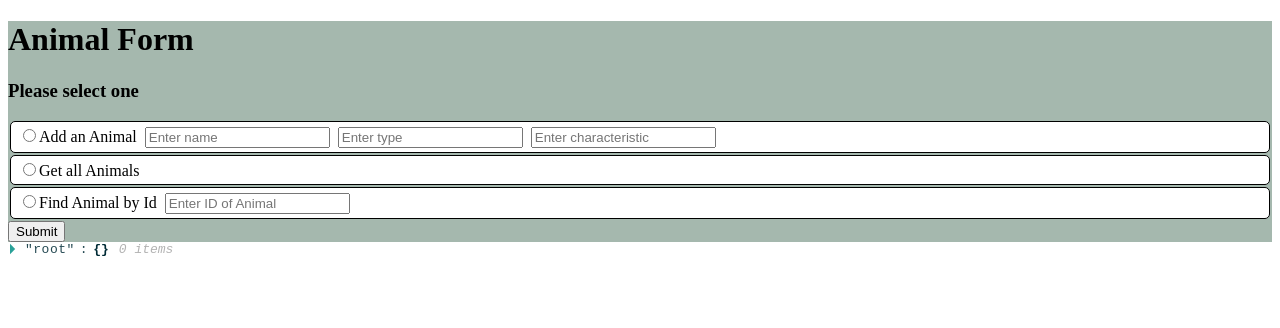
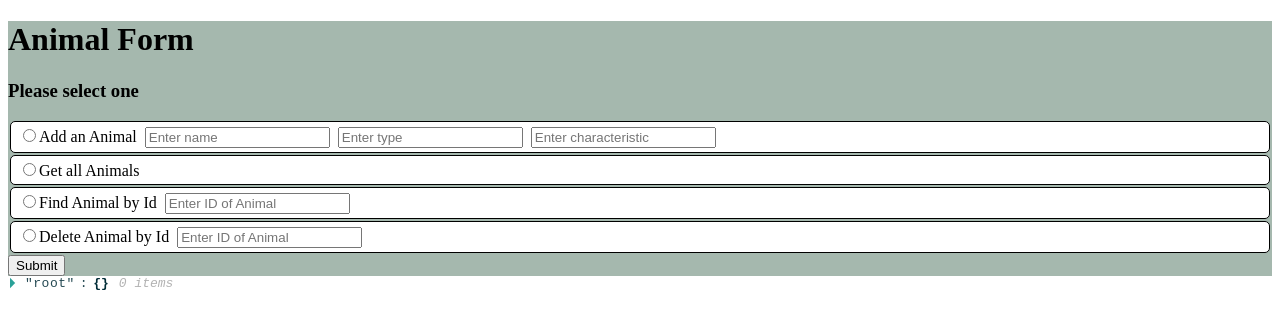
Before and after one commit to bryanakitchen/bonus-front, a React app: page / in a window 1280 px wide. Shown: the top 328 px of the page. Built offline with nearby package versions, Linux system fonts and the light colour scheme.

Commit message:
update form to include option to delete - update snapshot

```diff
--- a/src/components/request/Request.jsx
+++ b/src/components/request/Request.jsx
@@ -79,15 +79,23 @@ function Request({ onSubmit, onChange, name, type, characteristic, method, id })
           value="put"
           onChange={onChange} />
         <label htmlFor="put">PUT</label> */}
+        <div>
+          <input
+            id="delete"
+            type="radio"
+            name="method"
+            value="delete"
+            checked={method === 'delete'}
+            onChange={onChange} />
+          <label htmlFor="delete">Delete Animal by Id</label>
 
-        {/* <input
-          id="delete"
-          type="radio"
-          name="method"
-          value="delete"
-          checked={method === 'delete'}
-          onChange={onChange} />
-        <label htmlFor="delete">DELETE</label> */}
+          <input
+            type="text"
+            placeholder="Enter ID of Animal"
+            name="id"
+            value={id}
+            onChange={onChange} />
+        </div>
 
         <button>Submit</button>
 
```
Also changed, not shown: 1 other file (tests, documents, lock files or other folders).
